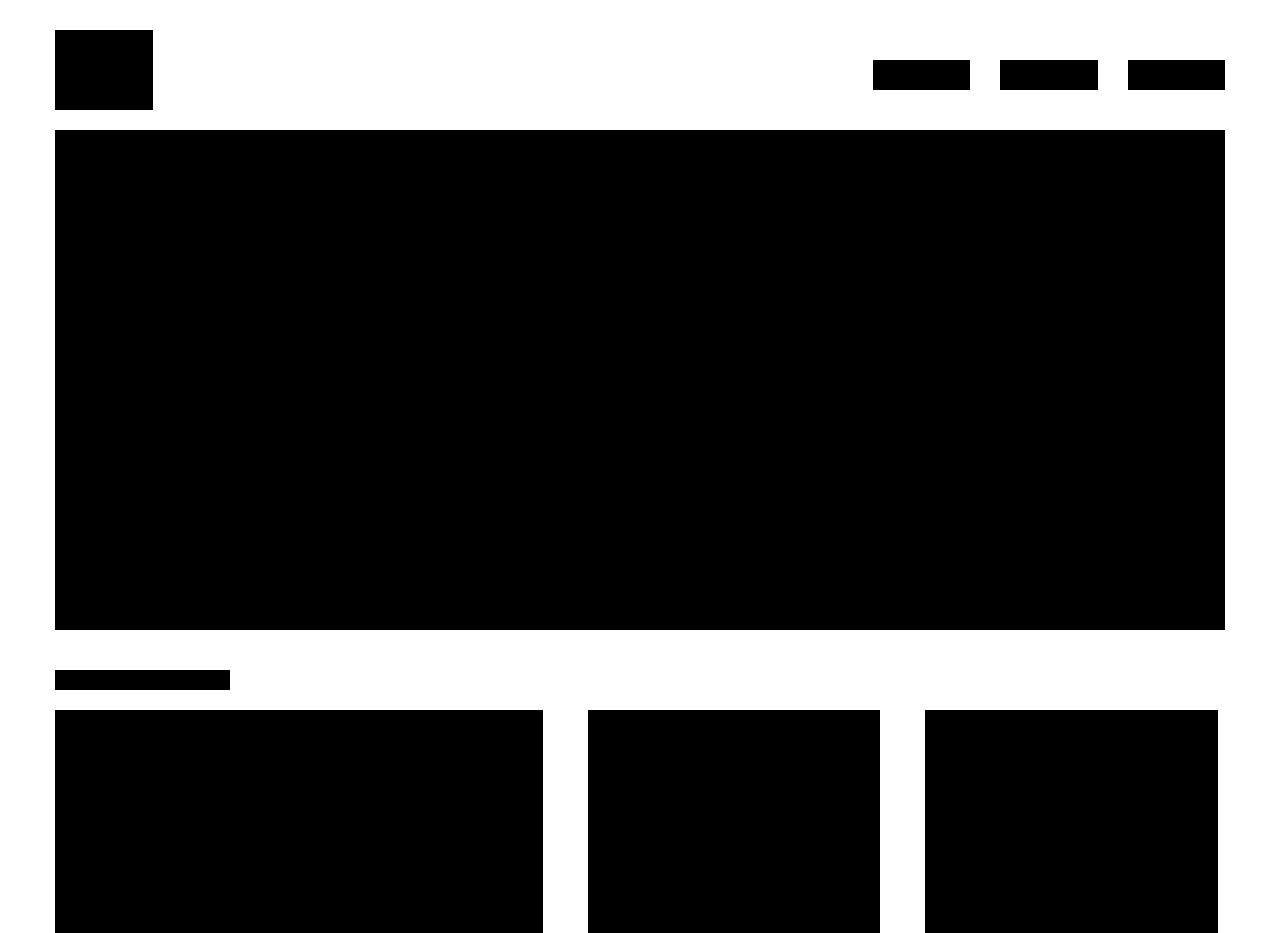
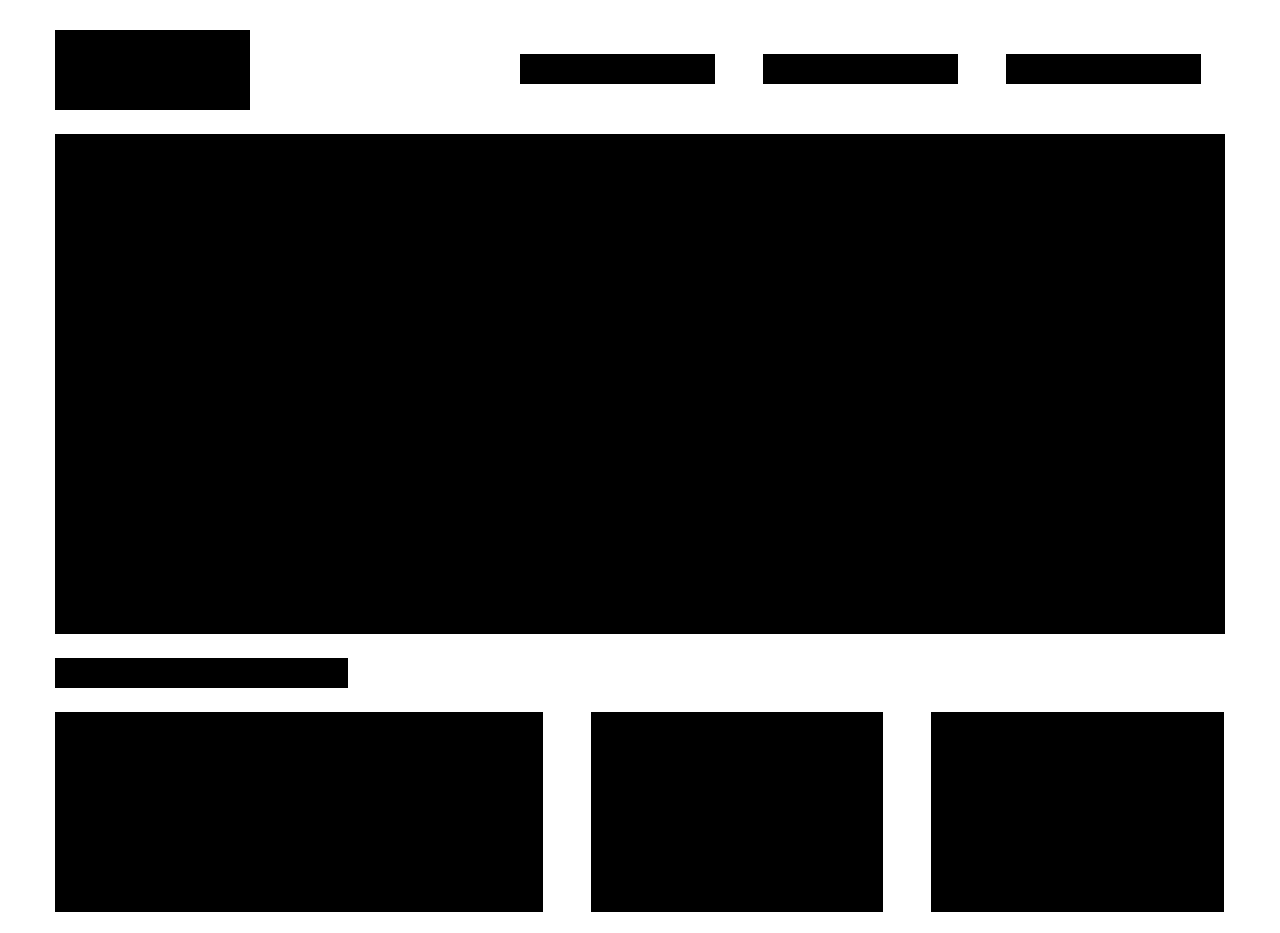
Before and after one commit to ForrestSeale/day4, a plain HTML site: page index.html in a window 1280 px wide. Shown: the top 933 px of the page. Drawn offline with nearby package versions, Linux system fonts and the light colour scheme.

Commit message:
Fixed Layout

```diff
--- a/css/styles.css
+++ b/css/styles.css
@@ -2,7 +2,7 @@
   background-color: #000;
 }
 
-/*.short {
+.short {
   height: 30px;
 }
 
@@ -19,45 +19,23 @@
 }
 
 .gutter {
-  margin-left: 4px;
-  margin-right: 4px;
-}*/
-
-
-#top-left {
-  height: 80px;
+  margin-left: 24px;
+  margin-right: 24px;
 }
 
-.top-3 {
-  height: 30px;
-  margin: 30px 0 0 30px;
+.gutter-right {
+  margin-right: 24px
+}
+
+.gutter-left {
+  margin-left: 24px;
+}
+
+.gutter-top {
+  margin-top: 24px;
 }
 
 .container {
   margin-top: 30px;
   margin-bottom: 30px;
 }
-
-#big-block {
-  height: 500px;
-  margin-top: 20px;
-}
-
-#stupid-block {
-  height: 20px;
-  width: 175px;
-  margin-top: 40px;
-}
-
-.medium-blocks {
-  height: 300px;
-}
-
-.small-blocks {
-  height: 300px;
-  margin-left: 45px;
-}
-
-.top-margin {
-  margin-top: 20px;
-}
--- a/index.html
+++ b/index.html
@@ -11,26 +11,26 @@
   <body>
     <div class="container">
       <div class="row">
-        <div class="col-xs-1 col-sm-1 col-md-1 col-lg-1 black" id="top-left"></div>
-        <div class="col-xs-1 col-sm-1 col-md-1 col-lg-1 black top-3 pull-right"></div>
-        <div class="col-xs-1 col-sm-1 col-md-1 col-lg-1 black top-3 pull-right"></div>
-        <div class="col-xs-1 col-sm-1 col-md-1 col-lg-1 black top-3 pull-right"></div>
+        <div class="col-xs-2 col-sm-2 col-md-2 col-lg-2 black medium"></div>
+        <div class="col-xs-2 col-sm-2 col-md-2 col-lg-2 black short gutter pull-right gutter-top"></div>
+        <div class="col-xs-2 col-sm-2 col-md-2 col-lg-2 black short gutter pull-right gutter-top"></div>
+        <div class="col-xs-2 col-sm-2 col-md-2 col-lg-2 black short gutter pull-right gutter-top"></div>
       </div>
       <div class="row">
-        <div class="col-xs-12 col-sm-12 col-md-12 col-lg-12 black" id="big-block"></div>
+        <div class="col-xs-12 col-sm-12 col-md-12 col-lg-12 black ex-large gutter-top"></div>
       </div>
       <div class="row">
-        <div class="black" id="stupid-block"></div>
+        <div class="col-xs-3 col-sm-3 col-md-3 col-lg-3 black short gutter-top"></div>
       </div>
-      <div class="row top-margin">
-        <div class="col-xs-5 col-sm-5 col-md-5 col-lg-5 black medium-blocks"></div>
-        <div class="col-xs-3 col-sm-3 col-md-3 col-lg-3 black small-blocks"></div>
-        <div class="col-xs-3 col-sm-3 col-md-3 col-lg-3 black small-blocks"></div>
+      <div class="row">
+        <div class="col-xs-5 col-sm-5 col-md-5 col-lg-5 black large gutter-right gutter-top"></div>
+        <div class="col-xs-3 col-sm-3 col-md-3 col-lg-3 black large gutter gutter-top"></div>
+        <div class="col-xs-3 col-sm-3 col-md-3 col-lg-3 black large gutter-left gutter-top"></div>
       </div>
-      <div class="row top-margin">
-        <div class="col-xs-5 col-sm-5 col-md-5 col-lg-5 black medium-blocks"></div>
-        <div class="col-xs-3 col-sm-3 col-md-3 col-lg-3 black small-blocks"></div>
-        <div class="col-xs-3 col-sm-3 col-md-3 col-lg-3 black small-blocks"></div>
+      <div class="row">
+        <div class="col-xs-5 col-sm-5 col-md-5 col-lg-5 black large gutter-right gutter-top"></div>
+        <div class="col-xs-3 col-sm-3 col-md-3 col-lg-3 black large gutter gutter-top"></div>
+        <div class="col-xs-3 col-sm-3 col-md-3 col-lg-3 black large gutter-left gutter-top"></div>
       </div>
     </div>
 
```
